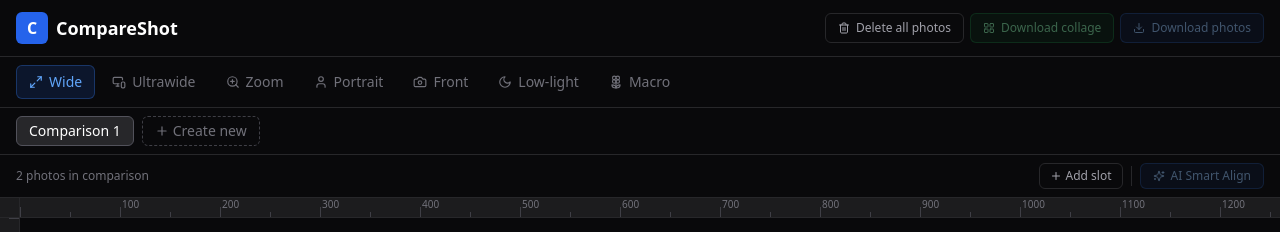
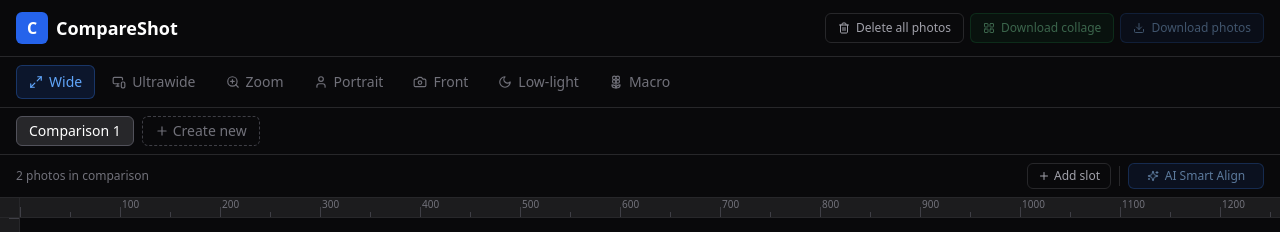
Before and after one commit to RoughCut41/CompareShot, a React (Vite) app: page / in a window 1280 px wide. Shown: the top 232 px of the page. Built offline with nearby package versions, Linux system fonts and the light colour scheme.

Commit message:
Add files via upload

```diff
--- a/src/components/Toolbar.tsx
+++ b/src/components/Toolbar.tsx
@@ -7,7 +7,9 @@ interface Props {
   onRemoveSlot: () => void;
   onSmartAlign: () => void;
   smartAlignDisabled?: boolean;
-  smartAlignLoading?: boolean;
+  smartAlignBusy?: boolean;
+  /** Live status label shown on the button while aligning, e.g. "Detecting…" */
+  smartAlignStatus?: string | null;
 }
 
 export function Toolbar({
@@ -16,10 +18,13 @@ export function Toolbar({
   onRemoveSlot,
   onSmartAlign,
   smartAlignDisabled = false,
-  smartAlignLoading = false,
+  smartAlignBusy = false,
+  smartAlignStatus = null,
 }: Props) {
   const canAdd = slotCount < MAX_SLOTS;
   const canRemove = slotCount > MIN_SLOTS;
+
+  const buttonLabel = smartAlignBusy ? smartAlignStatus ?? 'Detecting…' : 'AI Smart Align';
 
   return (
     <div className="flex items-center gap-2 border-b border-zinc-800 bg-background px-4 py-2">
@@ -49,12 +54,16 @@ export function Toolbar({
         <div className="mx-1 h-5 w-px bg-zinc-800" />
         <button
           onClick={onSmartAlign}
-          disabled={smartAlignDisabled || smartAlignLoading}
-          className="flex items-center gap-1.5 rounded-md border border-blue-500/40 bg-blue-600/15 px-3 py-1 text-xs text-blue-300 transition-colors hover:bg-blue-600/25 disabled:cursor-not-allowed disabled:opacity-40 disabled:hover:bg-blue-600/15"
+          disabled={smartAlignDisabled || smartAlignBusy}
+          className="flex min-w-[8.5rem] items-center justify-center gap-1.5 rounded-md border border-blue-500/40 bg-blue-600/15 px-3 py-1 text-xs text-blue-300 transition-colors hover:bg-blue-600/25 disabled:cursor-not-allowed disabled:opacity-60 disabled:hover:bg-blue-600/15"
           title="AI-gestützte automatische Ausrichtung"
         >
-          <Sparkles size={12} />
-          {smartAlignLoading ? 'Detecting…' : 'AI Smart Align'}
+          {smartAlignBusy ? (
+            <span className="h-3 w-3 animate-spin rounded-full border-2 border-blue-400/30 border-t-blue-300" />
+          ) : (
+            <Sparkles size={12} />
+          )}
+          <span className="tabular-nums">{buttonLabel}</span>
         </button>
       </div>
     </div>
```
